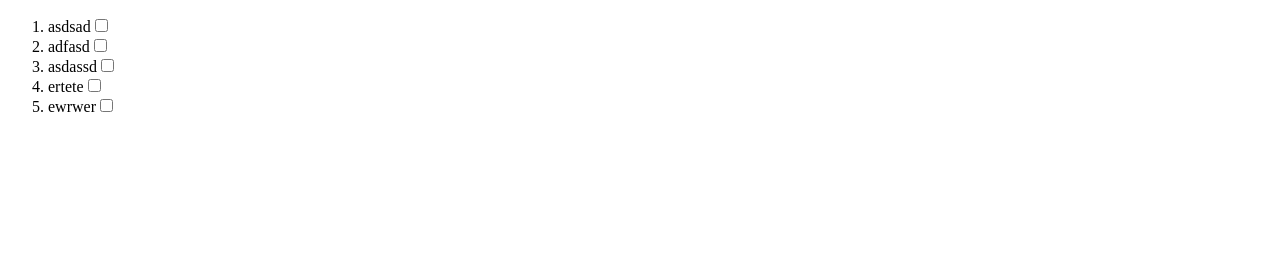
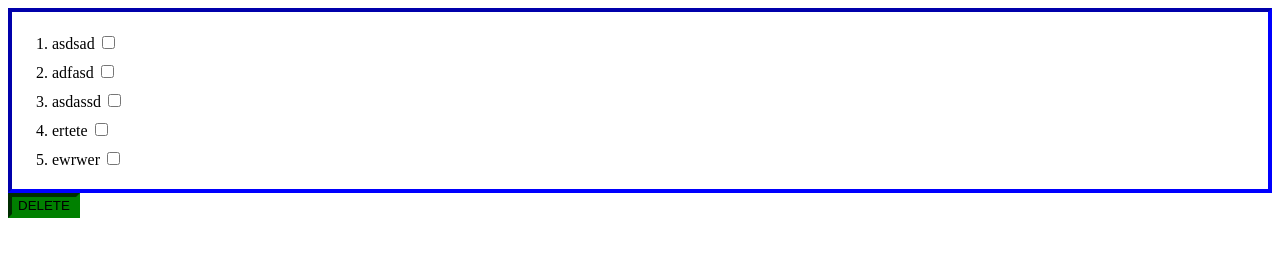
Before and after one commit to LaraAloha/student_list, a plain HTML site: page index.html in a window 1280 px wide. Drawn offline with Linux system fonts and the light colour scheme.

Commit message:
added DELETE

```diff
--- a/index.html
+++ b/index.html
@@ -4,8 +4,7 @@
 	<meta charset="utf-8">
 	<meta name="viewport" content="width=device-width">
 	<title>	Student list </title>
-<!-- <link rel="stylesheet" type="text/css" href="Styles/style.css">
-<link rel="stylesheet" type="text/css" href="Fonts/fonts.css"> -->
+	<link rel="stylesheet" type="text/css" href="styles/style.css">
 </head>
 <body>
 	<div class="wrap" id="wrap">
--- a/script/script.js
+++ b/script/script.js
@@ -5,27 +5,46 @@ fetch('./index.json')
 	}).then(json => {
 		studentData = json;
 		let ol = document.createElement('ol');
-
-		for (i = 1; i <= Object.keys(studentData).length; i++) {
-			let div = document.getElementById('wrap');
-
-			debugger;
+		let buttonDelete = document.createElement('input');
+		buttonDelete.type = "button";
+		buttonDelete.name = "DELETE";
+		buttonDelete.value = "DELETE";
+		document.body.appendChild(buttonDelete);
+		buttonDelete.classList.add('buttonDelete');
+//Создана и добавлена кнопка делит
+		let div = document.getElementById('wrap');
+		wrap.classList.add('wrap');
+//Создана и добавлена обертка к списку
+		for (let i = 1; i <= Object.keys(studentData).length; i++) {
 			let li = document.createElement('li');
 			let checkbox = document.createElement('input');
+
 			checkbox.type = "checkbox";
-            checkbox.name = "name"+i;
-            // checkbox.value = "value";
-            // checkbox.id = "id";
+			checkbox.id = "checkbox"+i;
+			checkbox.name = "name"+i;
+			checkbox.classList.add('checkbox');
+			//debugger;
+			div.appendChild(ol);
 
-
-
-			div.appendChild(ol);
 			ol.appendChild(li);
-			li.innerHTML = studentData[i];
+			li.innerHTML = `<label for=checkbox${i}> ${studentData[i]} </label>`;
 
 			li.appendChild(checkbox);
+			}
+//произошел цикл, добавив список на страницу
 
+			let checkboxes = document.getElementsByClassName('checkbox');
+
+			buttonDelete.onclick = function () {
+			// если чекбоксы отмечены
+			for (let i = 0; i <= checkboxes.length; i++) {
+				if(checkboxes[i].checked) {
+// происходит их удаление
+					checkboxes[i].parentNode.style.display = "none";
+				}
+			}
 		}
+
 	});
 
 
--- a/styles/style.css
+++ b/styles/style.css
@@ -1,3 +1,16 @@
-.line {
-	border: 4px inset gray;
+.wrap {
+	border: 4px inset blue;
+
 }
+
+.buttonDelete{
+	border: 4px inset green;
+	background-color: green;
+}
+
+.checkbox{
+	border: 4px inset blue;
+	background-color: green;
+	margin: 8px 0.5ex;
+/*    margin-left: 90%;
+*/}
```
